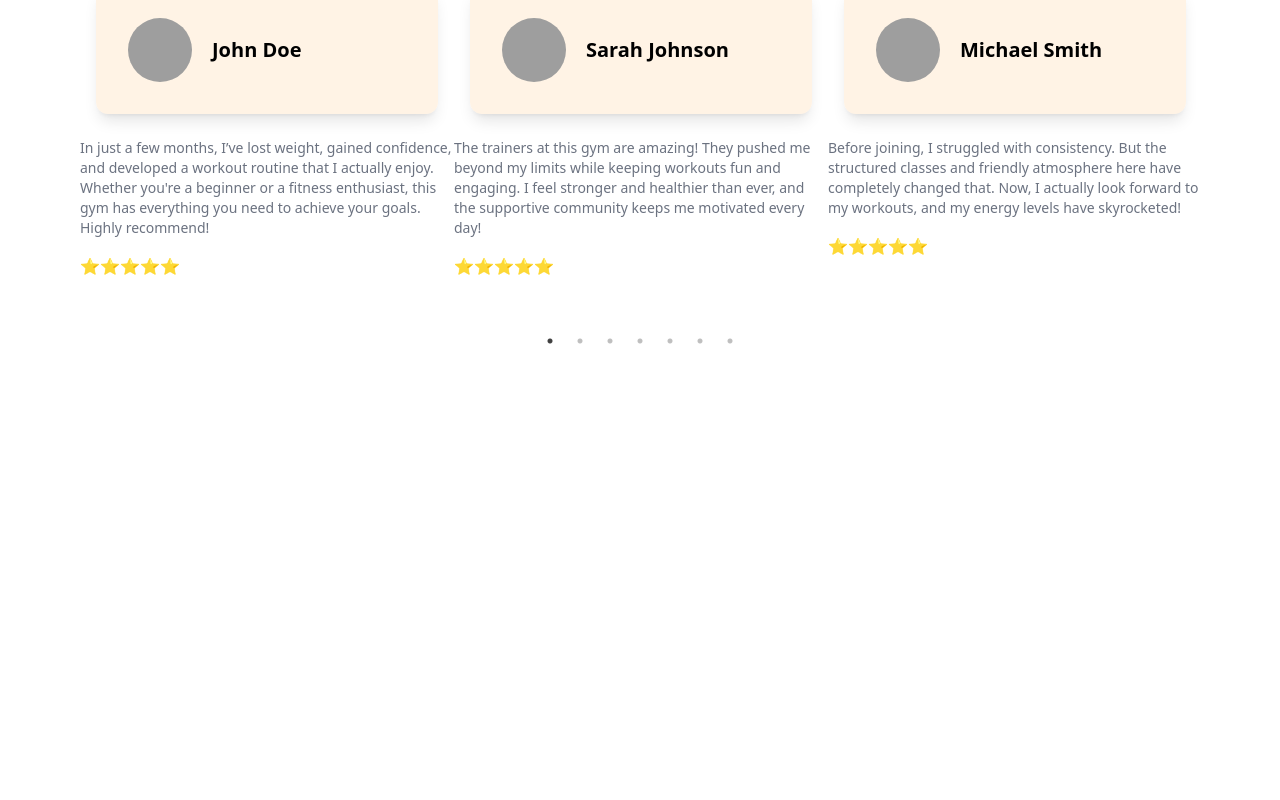
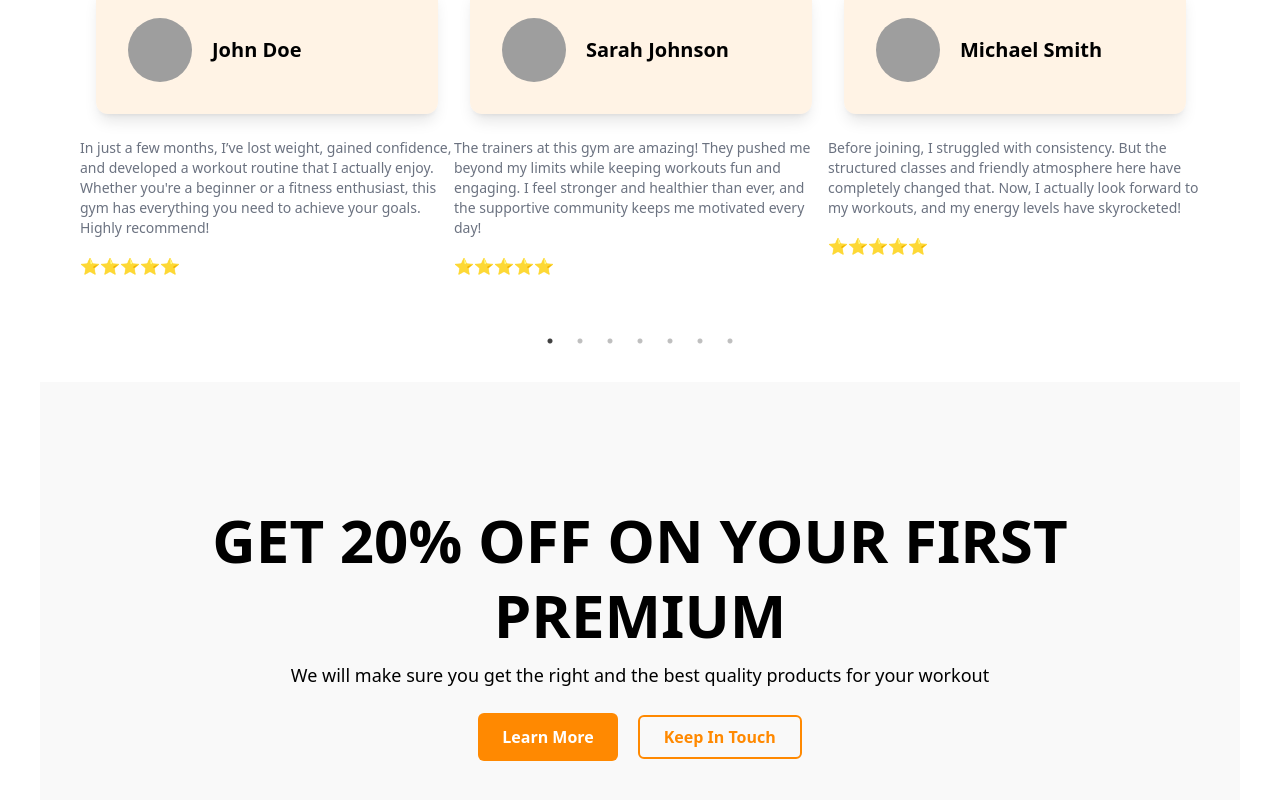
Before and after one commit to Semilore317/gym-website, a React (Vite) app: page / in a window 1280 px wide. Shown: the part 4049-4849 px from the top of the page. Before the commit the page ends 4431 px from the top, so only its background shows below. Built offline with nearby package versions, Linux system fonts and the light colour scheme; grey boxes are pictures that could not be loaded.

Commit message:
completed banner2

```diff
--- a/src/App.jsx
+++ b/src/App.jsx
@@ -5,6 +5,7 @@ import Equipment from "./components/Equipment/Equipment.jsx"
 import Banner from "./components/Banner/Banner.jsx"
 import TabComp from "./components/Tab/TabComp.jsx"
 import Testimonial from "./components/Testimonial/Testimonial.jsx"
+import Banner2 from "./components/Banner/Banner2.jsx"
 import BgImage from "./assets/bg.png"
 import "slick-carousel/slick/slick.css";
 import "slick-carousel/slick/slick-theme.css";
@@ -48,6 +49,7 @@ function App() {
         <TabComp />
         <Banner {...BannerData2} />
         <Testimonial />
+        <Banner2 />
     </div>
 }
 
--- /dev/null
+++ b/src/components/Banner/Banner2.jsx
@@ -0,0 +1,37 @@
+import React from "react";
+import { motion } from "framer-motion";
+
+const Banner2 = () =>{
+    return <div className="container bg-[#f9f9f9] max-w-[1200px] h-[500px] flex items-center justify-center">
+        <div className="flex justify-center items-center flex-col gap-2">
+            <motion.h1  initial={{opacity: 0, x: 100}}
+                        animate={{opacity:1, x:0}}
+                        transition={{duration:0.3}}
+                        className="text-6xl uppercase font-bold leading-tight text-center">
+                Get 20% off on your first premium
+            </motion.h1>
+            <motion.p   initial={{opacity: 0, x: 100}}
+                        animate={{opacity:1, x:0}}
+                        transition={{duration:0.5}}
+                        className="text-lg ">
+                We will make sure you get the right and the best quality products for your workout
+            </motion.p>
+            <motion.div initial={{opacity: 0, x: 100}}
+                        animate={{opacity:1, x:0}}
+                        transition={{duration:0.8}}
+                        className="flex justify-center items-center gap-5 mt-4">
+                <button className="primary-btn">
+                    <p>Learn More</p>
+                </button>
+                <button
+                    className=" hover:px-5 hover:py-1 rounded-md border-2 border-primary px-6 py-2 duration-200 hidden md:block">
+                    <p className="text-primary font-semibold hover:text-white">
+                        Keep In Touch
+                    </p>
+                </button>
+            </motion.div>
+        </div>
+    </div>
+}
+
+export default Banner2;
```
